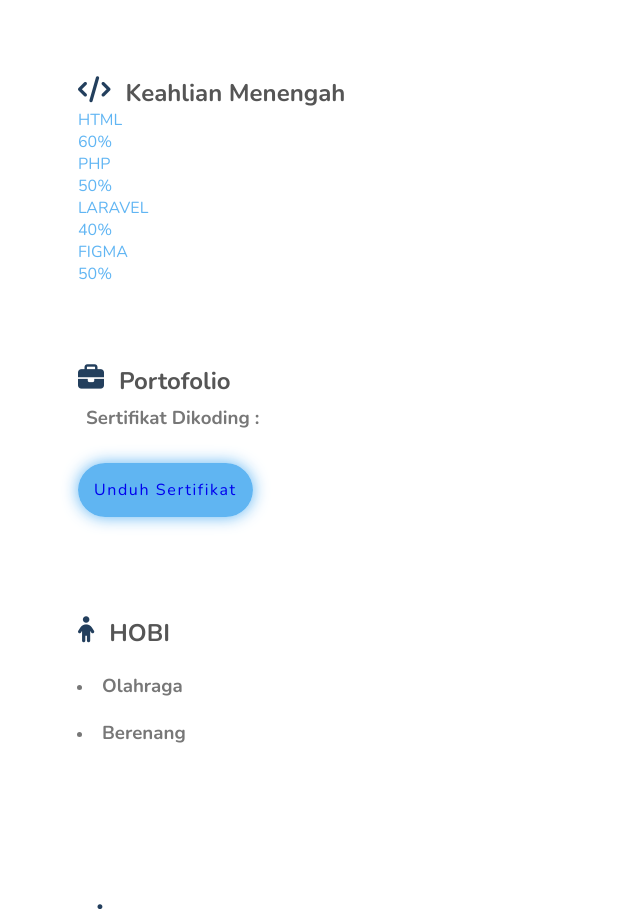
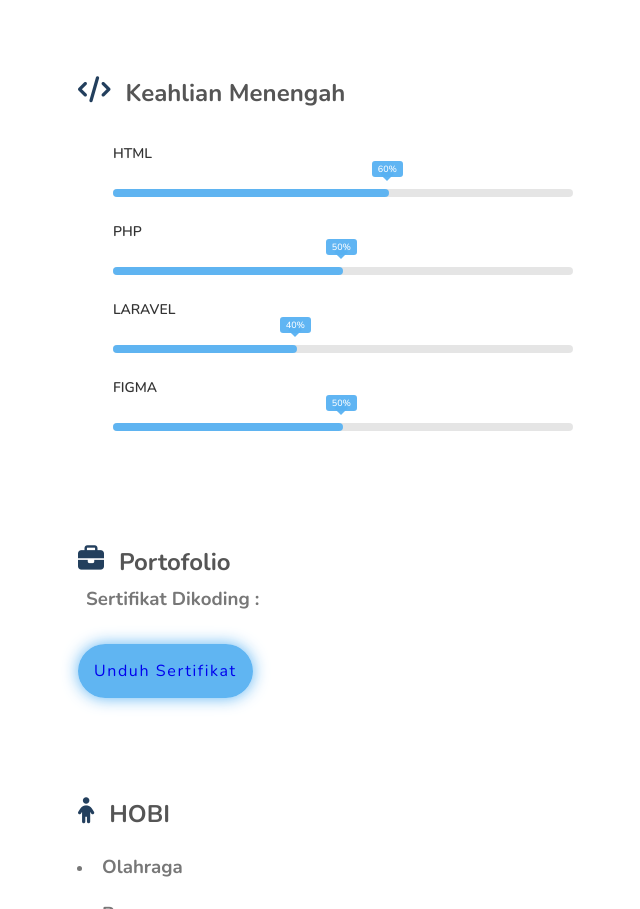
Before and after one commit to adfarhan/CvWeb_Ade, a plain HTML site: page index.html in a window 1280 px wide. Shown: the part 1102-2011 px from the top of the page, without its empty margins (402-1042 px from the left). Drawn offline with nearby package versions, Linux system fonts and the light colour scheme.

Commit message:
Update style.css

```diff
--- a/assets/css/style.css
+++ b/assets/css/style.css
@@ -334,58 +334,105 @@ span{
     line-height: 25px
 }
 
-.content .title .item-w33 {
-    width: 30%;
-    display: inline-block
+
+.container {
+    position: relative;
+    max-width: 500px;
+    width: 100%;
+    background: #fff;
+    margin: 0 15px;
+    padding: 10px 20px;
+    border-radius: 7px;
 }
 
-.item-w33 .skills {
-    height: 10px;
-    position: relative;
-    background: #233f5d;
-    border-radius: 50px;
-    padding: 6px;
-    width: 90%;
-    margin-top: 10px;
+.container .skill-box{
+    width: 100%;
+    margin: 25px 0;
 }
 
-.item-w33 .skills span {
+.skill-box .title{
+    display: block;
+    font-size: 14px;
+    font-weight: 600;
+    color: #333;
+}
+
+.skill-box .skill-bar{
+    width: 100%;
+    height: 8px;
+    border-radius: 6px;
+    margin-top: 6px;
+    background: rgba(0,0,0,0.1);
+
+}
+
+.skill-bar .skill-per{
+    position: relative;
     display: block;
     height: 100%;
-    border-top-right-radius: 8px;
-    border-bottom-right-radius: 8px;
-    border-top-left-radius: 20px;
-    border-bottom-left-radius: 20px;
-    background-color: #1687ed;
-    overflow: hidden;
-    position: relative;
-    -webkit-box-shadow: inset 0 2px 9px rgba(255, 255, 255, 0.3), inset 0 -2px 6px rgba(0, 0, 0, 0.4);
-    box-shadow: inset 0 2px 9px rgba(255, 255, 255, 0.3), inset 0 -2px 6px rgba(0, 0, 0, 0.4);
+    width: 90%;
+    border-radius: 6px;
+    background: #59B2F2F4 ;
+    animation: progress 0.4s ease-in-out forwards;
+    opacity: 0;
 }
 
-.item-w33  .skills span:after {
-    content: "";
+.skill-per.html {
+    width: 60%;
+    animation-delay: 0.2s;
+}
+.skill-per.php {
+    width: 50%;
+    animation-delay: 0.3s;
+}
+.skill-per.laravel {
+    width: 40%;
+    animation-delay:0.4s;
+}
+.skill-per.figma {
+    width: 50%;
+    animation-delay:0.5s;
+}
+
+
+
+
+@keyframes progress {
+    0%{
+        width: 0;
+        opacity: 1;
+    }100%{
+        opacity: 1;
+    }
+}
+
+
+.skill-per .tooltip{
     position: absolute;
-    top: 0;
-    left: 0;
-    bottom: 0;
-    right: 0;
-    background-image: -webkit-linear-gradient(135deg, rgba(255, 255, 255, 0.2) 25%, transparent 25%, transparent 50%, rgba(255, 255, 255, 0.2) 50%, rgba(255, 255, 255, 0.2) 75%, transparent 75%, transparent);
-    background-image: -moz-linear-gradient(135deg, rgba(255, 255, 255, 0.2) 25%, transparent 25%, transparent 50%, rgba(255, 255, 255, 0.2) 50%, rgba(255, 255, 255, 0.2) 75%, transparent 75%, transparent);
-    background-image: -o-linear-gradient(135deg, rgba(255, 255, 255, 0.2) 25%, transparent 25%, transparent 50%, rgba(255, 255, 255, 0.2) 50%, rgba(255, 255, 255, 0.2) 75%, transparent 75%, transparent);
-    background-image: -ms-linear-gradient(135deg, rgba(255, 255, 255, 0.2) 25%, transparent 25%, transparent 50%, rgba(255, 255, 255, 0.2) 50%, rgba(255, 255, 255, 0.2) 75%, transparent 75%, transparent);
-    background-image: linear-gradient(-45deg, rgba(255, 255, 255, 0.2) 25%, transparent 25%, transparent 50%, rgba(255, 255, 255, 0.2) 50%, rgba(255, 255, 255, 0.2) 75%, transparent 75%, transparent);
+    right: -14px;
+    top: -28px;
+    font-size: 9px;
+    font-weight: 500;
+    color: #fff;
+    padding: 2px 6px;
+    border-radius: 3px;
+    background: #59B2F2F4;
     z-index: 1;
-    -webkit-background-size: 50px 50px;
-    -moz-background-size: 50px 50px;
-    background-size: 50px 50px;
-    -webkit-animation: move 4s linear infinite;
-    -moz-animation: move 4s linear infinite;
-    -o-animation: move 4s linear infinite;
-    -ms-animation: move 4s linear infinite;
-    animation: move 4s linear infinite;
-    overflow: hidden
 }
+
+.tooltip::before{
+    content: '';
+    position: absolute;
+    bottom: -2px;
+    left: 50%;
+    height: 10px;
+    width: 10px;
+    z-index: -1;
+    background-color: #59B2F2F4;
+    transform: translateX(-50%) rotate(45deg);
+}
+
+
 
 @-webkit-keyframes move {
     0% {
@@ -475,3 +522,6 @@ span{
         display: inline-block
     }
 }
+
+
+/*# sourceMappingURL=style.css.map */
```
